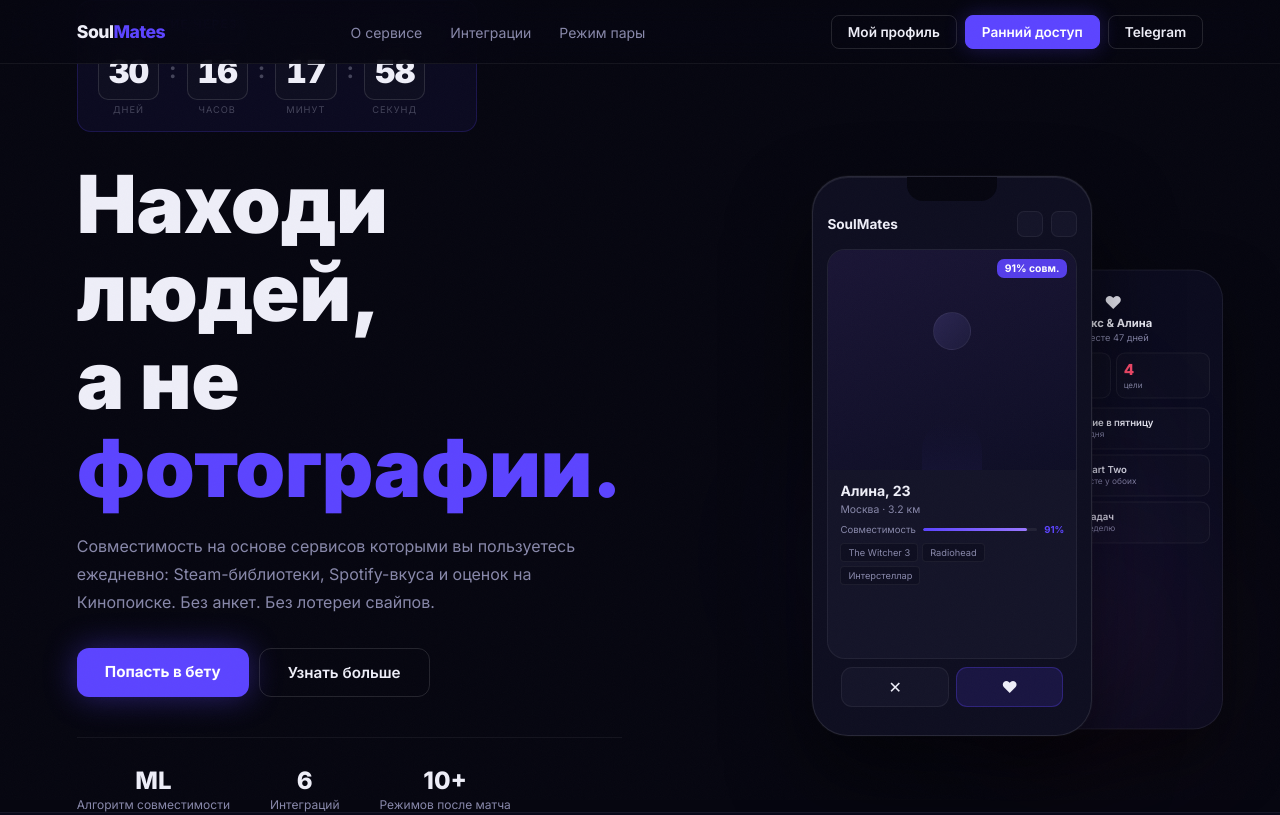
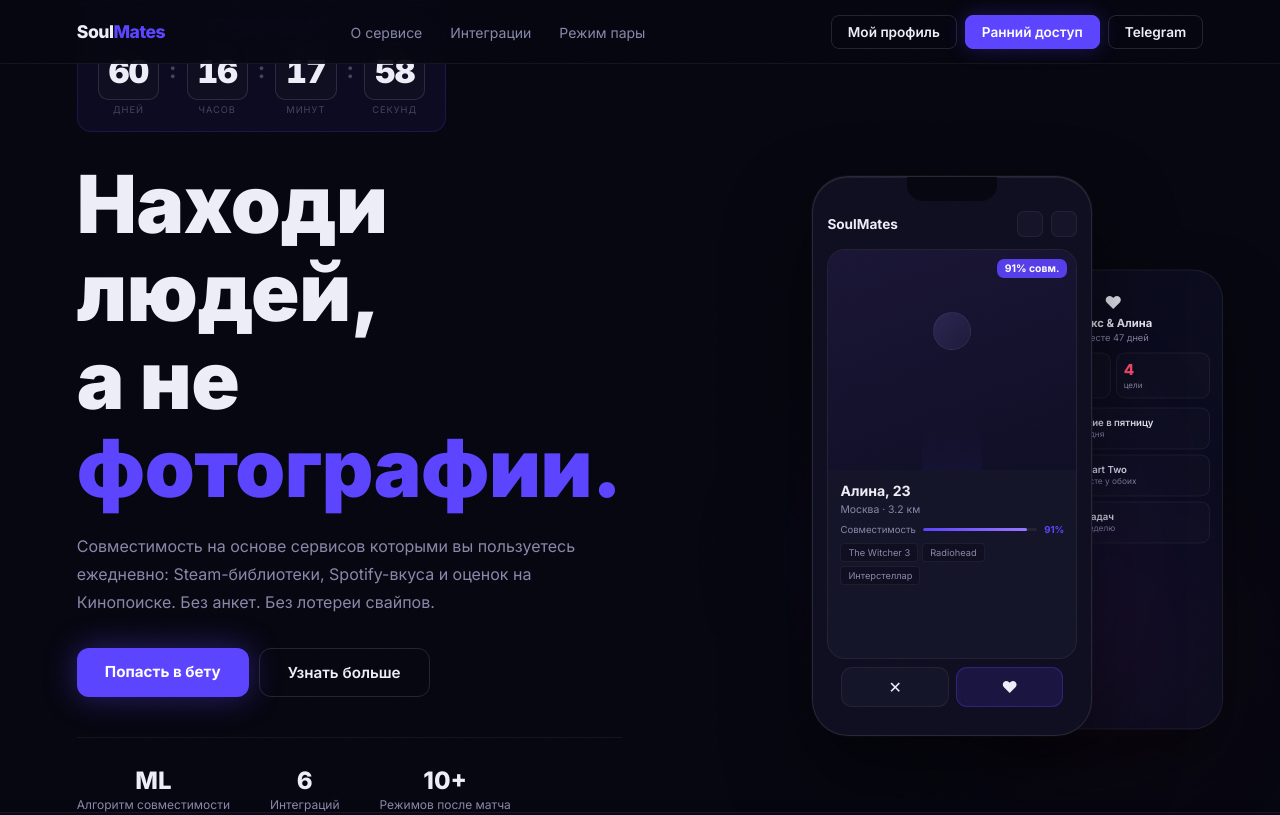
Before and after one commit to Ba1Kerrr/Ba1kerrr.github.io, a plain HTML site: page index.html in a window 1280 px wide. Shown: the top 815 px of the page. Drawn offline with Linux system fonts and the light colour scheme.

Commit message:
fix: eyebrow desktop layout, launch date +2 months

```diff
--- a/index.html
+++ b/index.html
@@ -659,8 +659,8 @@
 
   /* ── Countdown (shared: hero badge + CTA section) ── */
   (function () {
-    // Fixed launch date: 26 July 2026
-    const LAUNCH = new Date('2026-07-26T12:00:00+03:00');
+    // Fixed launch date: 25 August 2026 (~2 months from June 25)
+    const LAUNCH = new Date('2026-08-25T12:00:00+03:00');
     const TOTAL  = LAUNCH - new Date('2026-06-25T00:00:00+03:00');
 
     const pad = n => String(n).padStart(2, '0');
--- a/style.css
+++ b/style.css
@@ -201,8 +201,11 @@ nav {
   background: rgba(92,68,255,0.07);
   border: 1px solid rgba(92,68,255,0.2);
   border-radius: 14px; padding: 16px 20px;
-  margin-bottom: 28px; display: inline-block;
-  text-align: center; width: 100%; max-width: 400px;
+  margin-bottom: 28px;
+  display: inline-block;
+  text-align: center;
+  /* mobile: full width up to 400px */
+  width: 100%; max-width: 400px;
 }
 
 .cd-title {
@@ -633,9 +636,10 @@ footer { border-top: 1px solid var(--border); padding: 28px 20px; display: flex;
   .hero-copy { flex: 1; padding-right: 60px; max-width: none; }
   .hero-actions { justify-content: flex-start; }
   .hero-meta { justify-content: flex-start; }
-  .hero-eyebrow { text-align: left; }
-  .countdown-row { justify-content: flex-start; }
-  .cd-title { justify-content: flex-start; }
+  /* On desktop: shrink eyebrow to content width, don't stretch */
+  .hero-eyebrow { width: auto; max-width: none; display: inline-block; text-align: center; }
+  .countdown-row { justify-content: center; }
+  .cd-title { justify-content: center; }
 
   .hero-visual { flex: 1; max-width: none; height: 600px; justify-content: center; }
   .phone { width: 260px; height: 540px; }
```
